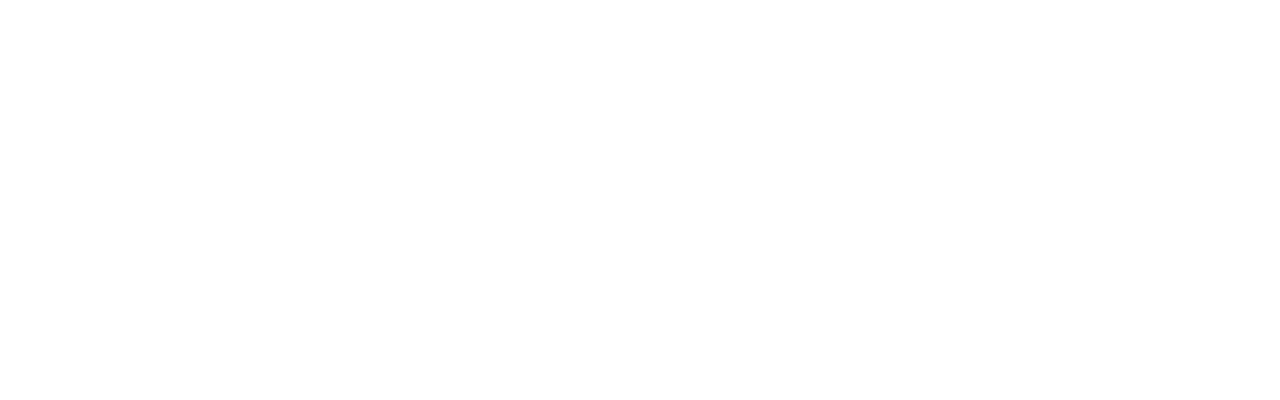
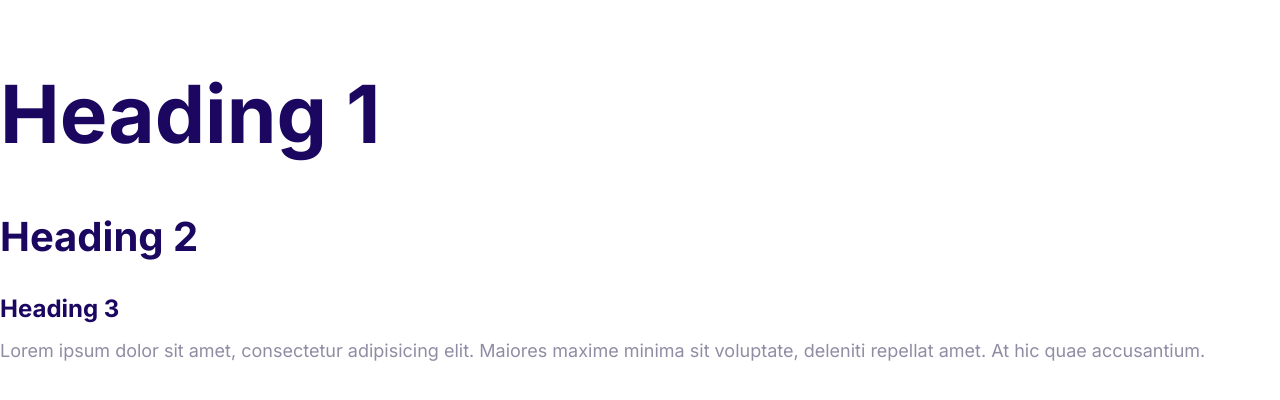
Before and after one commit to Ari-Orozco/moshified, a plain HTML site: page index.html in a window 1280 px wide. Drawn offline with Linux system fonts and the light colour scheme.

Commit message:
Define the styles for the fonts

```diff
--- a/css/styles.css
+++ b/css/styles.css
@@ -5,3 +5,52 @@
   --color-heading: #1b0760;
   --color-body: #918ca4;
 }
+html {
+  font-size: 62.5%;
+}
+
+body {
+  font-family: Inter, Arial, Helvetica, sans-serif;
+  font-size: 2.4rem;
+  line-height: 1.5;
+  color: var(--color-body);
+}
+
+h1,
+h2,
+h3 {
+  color: var(--color-heading);
+  margin-bottom: 1rem;
+}
+
+h1 {
+  font-size: 7rem;
+}
+h2 {
+  font-size: 4rem;
+}
+h3 {
+  font-size: 3rem;
+}
+
+p {
+  margin-top: 0;
+}
+
+@media screen and (min-width: 1024px) {
+  body {
+    font-size: 1.8rem;
+  }
+
+  h1 {
+    font-size: 8rem;
+  }
+
+  h2 {
+    font-size: 4rem;
+  }
+
+  h3 {
+    font-size: 2.4rem;
+  }
+}
--- a/index.html
+++ b/index.html
@@ -4,9 +4,22 @@
     <meta charset="UTF-8" />
     <meta http-equiv="X-UA-Compatible" content="IE=edge" />
     <meta name="viewport" content="width=device-width, initial-scale=1.0" />
+    <link rel="preconnect" href="https://fonts.gstatic.com" />
+    <link
+      href="https://fonts.googleapis.com/css2?family=Inter:wght@400;700&display=swap"
+      rel="stylesheet"
+    />
     <link rel="stylesheet" href="css/normalize.css" />
     <link rel="stylesheet" href="css/styles.css" />
     <title>Web Page</title>
   </head>
-  <body></body>
+  <body>
+    <h1>Heading 1</h1>
+    <h2>Heading 2</h2>
+    <h3>Heading 3</h3>
+    <p>
+      Lorem ipsum dolor sit amet, consectetur adipisicing elit. Maiores maxime
+      minima sit voluptate, deleniti repellat amet. At hic quae accusantium.
+    </p>
+  </body>
 </html>
```
